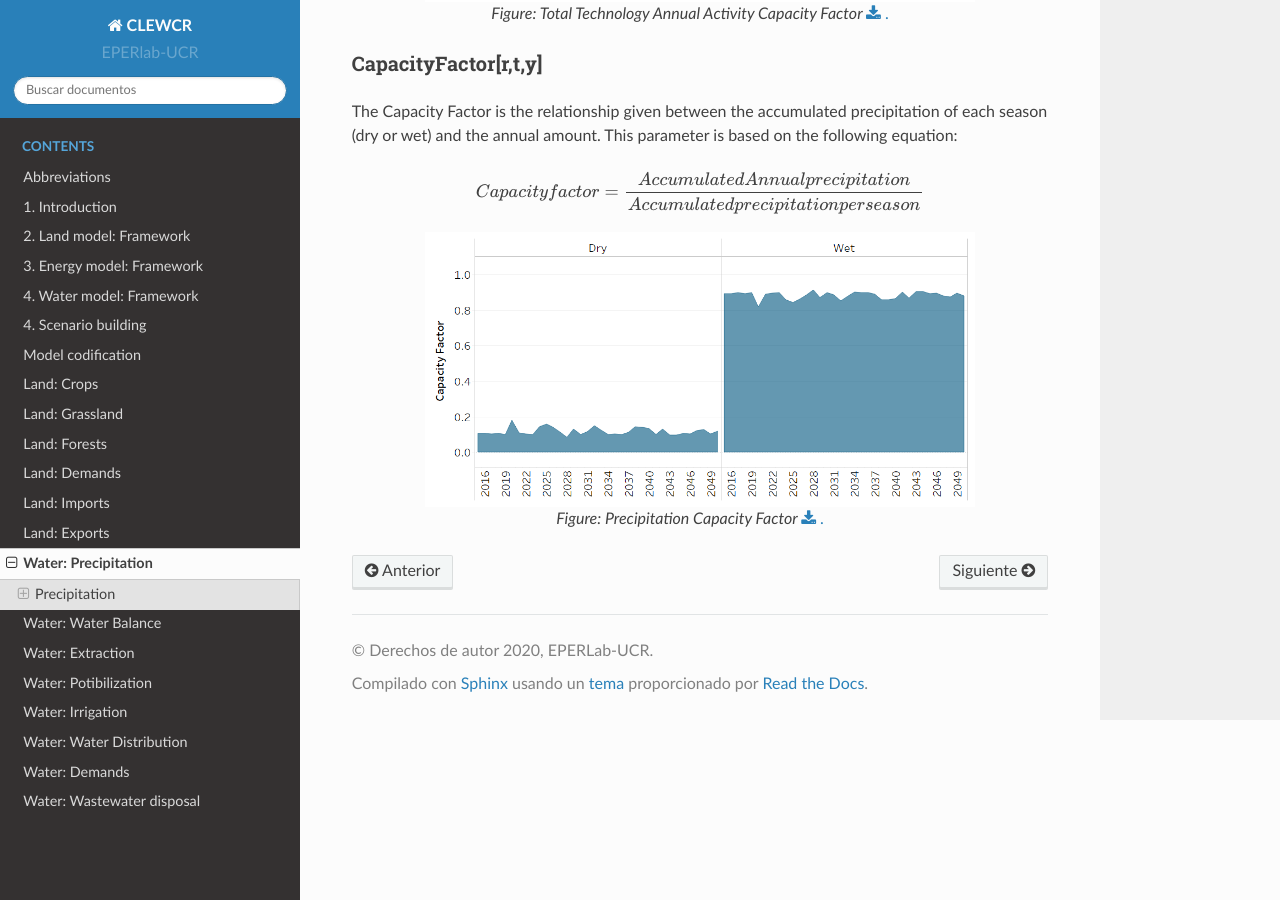
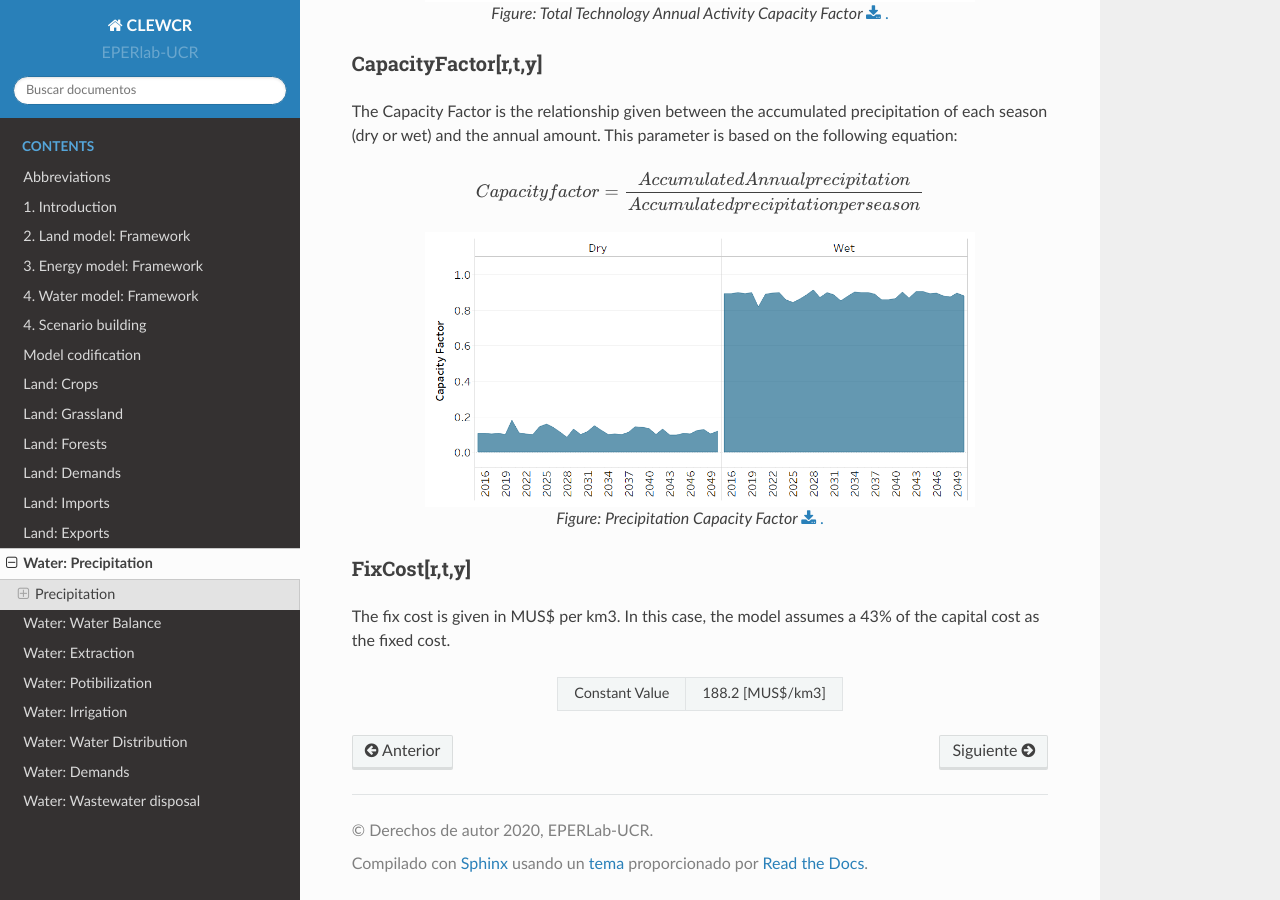
Before and after one commit to EPERLab/CLEW, a Sphinx documentation site: the page built from docs/fichas/07_Precipitation.rst, in a window 1280 px wide and 900 px high, scrolled down 1151 px. Built offline with Sphinx 7.4.7 and the Read the Docs theme 2.0.0, drawn with Linux system fonts in a browser that asks for light colours; formulas are drawn with MathJax 3.

Commit message:
Update 07_Precipitation.rst

```diff
--- a/docs/fichas/07_Precipitation.rst
+++ b/docs/fichas/07_Precipitation.rst
@@ -46,3 +46,15 @@ The Capacity Factor is the relationship given between the accumulated precipitat
    :width:   550 px
 
    *Figure: Precipitation Capacity Factor* :download:`. <csv/Preci_CapacityFactor.csv>`
+
+FixCost[r,t,y]
+---------
+
+The fix cost is given in MUS$ per km3. In this case, the model assumes a 43% of the capital cost as the fixed cost.
+
+.. table::
+   :align:   center
+
+   +-------------------------------------------------+-------+--------------+--------------+--------------+--------------+
+   | Constant Value                                          | 188.2 [MUS$/km3]                                          |
+   +-------------------------------------------------+-------+--------------+--------------+--------------+--------------+
```
